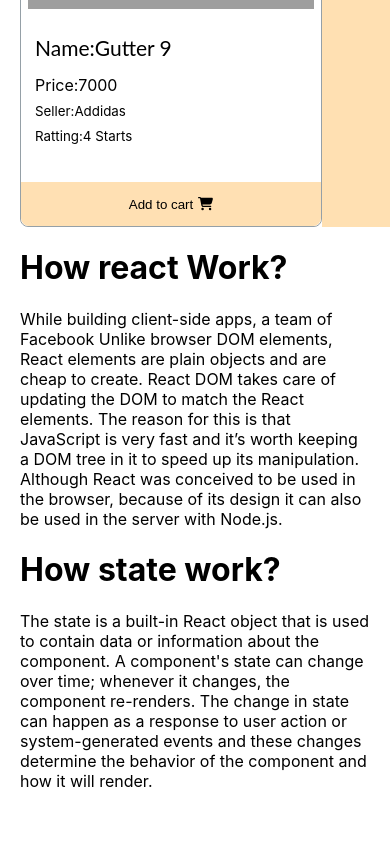
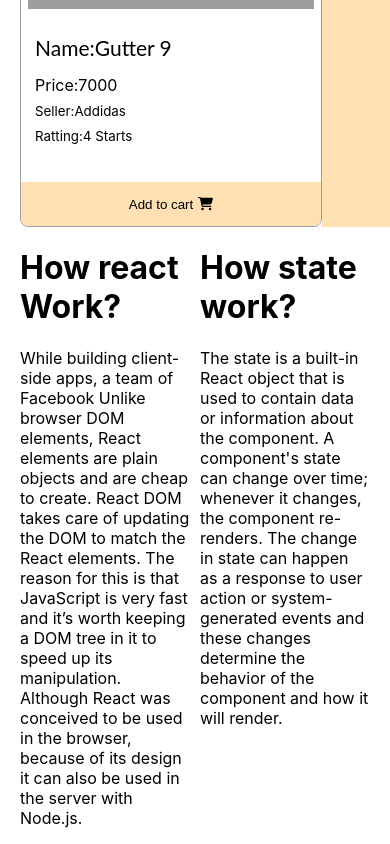
Before and after one commit to RussellAhmed11/lucky-one, a React (Create React App) app: page / in a window 390 px wide. Shown: the part 5380-6224 px from the top of the page. Before the commit the page ends 6187 px from the top, so only its background shows below. Built offline with nearby package versions, Linux system fonts and the light colour scheme; grey boxes are pictures that could not be loaded.

Commit message:
responsive

```diff
--- a/src/App.css
+++ b/src/App.css
@@ -5,3 +5,16 @@
     text-align: center;
     color: orange;
 }
+.question-container{
+    display: grid;
+    grid-template-columns: repeat(2,1fr);
+    grid-gap: 10px;
+}
+@media screen and(max-width:480px) {
+  .question-container{
+      grid-template-columns: 1fr;
+  }
+  .App{
+    margin:0px 5px;
+  }
+}
--- a/src/App.js
+++ b/src/App.js
@@ -6,14 +6,18 @@ function App() {
     <div className="App">
       <h1 className='guitter-store'>Guitter Store</h1>
        <Guitter></Guitter>
-       <div>
-         <h1>How react Work?</h1>
+       <div className='question-container'>
+          <div>
+          <h1>How react Work?</h1>
           <p>While building client-side apps, a team of Facebook
             Unlike browser DOM elements, React elements are plain objects and are cheap to create. React DOM takes care of updating the DOM to match the React elements. The reason for this is that JavaScript is very fast and it’s worth keeping a DOM tree in it to speed up its manipulation.
             Although React was conceived to be used in the browser, because of its design it can also be used in the server with Node.js.
           </p>
+          </div>
+          <div>
           <h1>How state work?</h1>
           <p>The state is a built-in React object that is used to contain data or information about the component. A component's state can change over time; whenever it changes, the component re-renders. The change in state can happen as a response to user action or system-generated events and these changes determine the behavior of the component and how it will render.</p>
+          </div>
        </div>
     </div>
   );
--- a/src/Component/Cart/Cart.css
+++ b/src/Component/Cart/Cart.css
@@ -11,3 +11,8 @@
 .cart .btn-2{
     color: blueviolet;
 }
+@media screen and (max-width:480) {
+    .cart h3{
+     padding: 5px 0px 0px 10px;
+    }
+}
--- a/src/Component/Guitter/Guitter.css
+++ b/src/Component/Guitter/Guitter.css
@@ -12,9 +12,11 @@
 }
 @media screen and (max-width:480px) {
     .product-container{
-        grid-template-columns: 1fr;
+        grid-template-columns: repeat(1,1fr);
+
     }
     .body-container{
-        grid-template-columns: 3fr 1fr;
+        grid-template-columns:2fr 1fr;
+        gap: 0px;
     }
 }
--- a/src/Component/Product/Product.css
+++ b/src/Component/Product/Product.css
@@ -44,3 +44,8 @@
 .btn-cart:hover{
     background-color: orange;
 }
+@media screen and(max-width:480px){
+    .product-info{
+        margin:0px 0px;
+    }
+}
--- a/src/Component/SelctedCart/SelectedCart.css
+++ b/src/Component/SelctedCart/SelectedCart.css
@@ -9,3 +9,12 @@
     height: 50px;
     width: 50px;
 }
+@media screen and (max-width:480px) {
+    .selected-cart{
+        padding: 2px;
+    }
+    .selected-cart img{
+        height: 30px;
+        width: 30px;
+    }
+}
```
